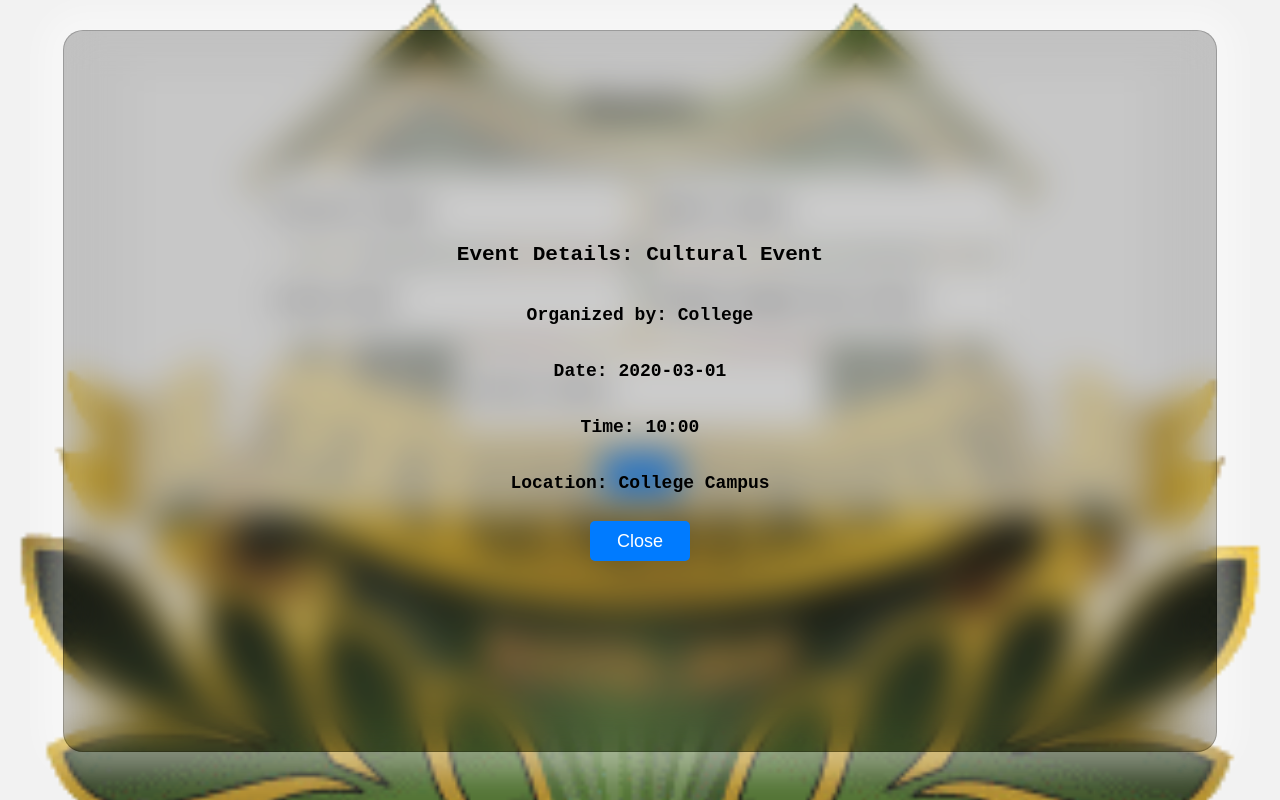
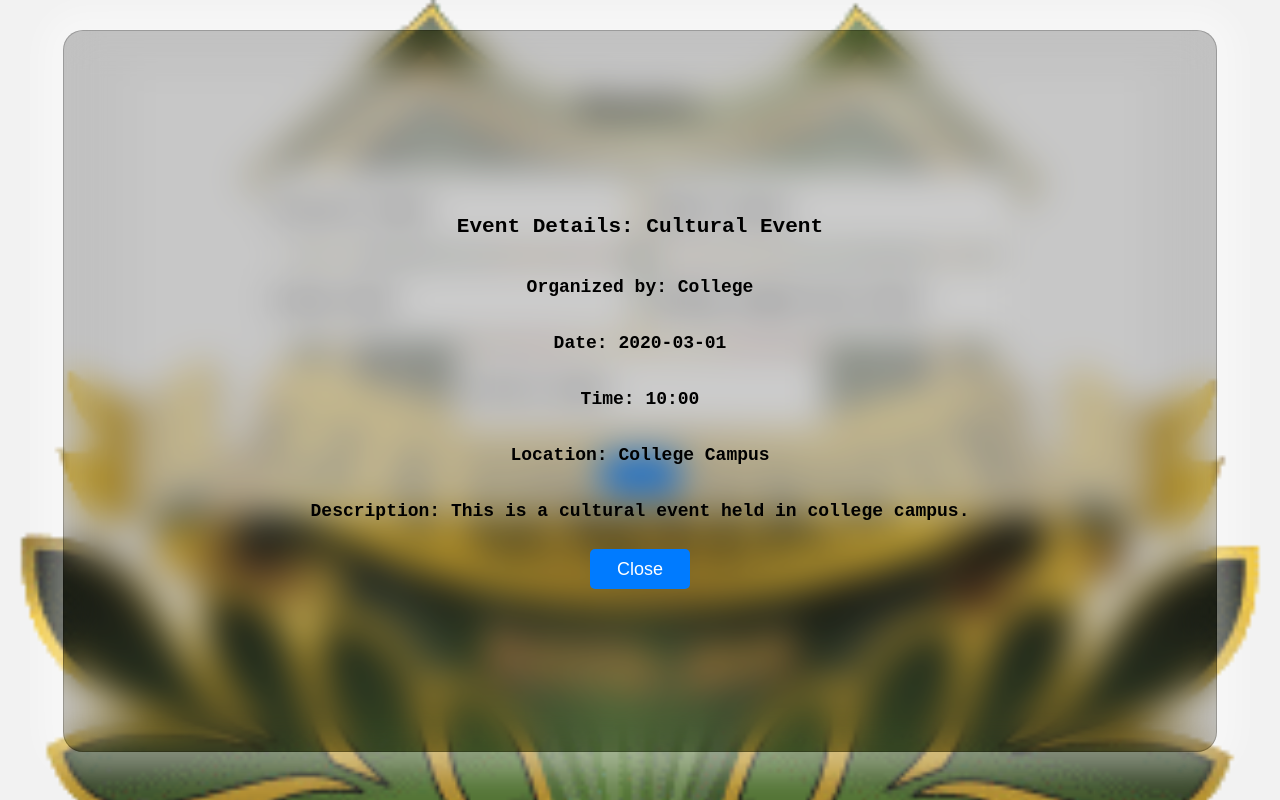
Before and after one commit to shoryadixit/Events-Management, a plain HTML site: page event.html in a window 1280 px wide. Both pictures are taken after a click on the element "Cultural Event". Drawn offline with Linux system fonts and the light colour scheme.

Commit message:
Commit changes

```diff
--- a/event.html
+++ b/event.html
@@ -31,6 +31,9 @@
         var eventLocation = document.createElement("p");
         eventLocation.textContent = "Location: " + event.location;
 
+        var description = document.createElement("p");
+        description.textContent = "Description: " + event.description;
+
         var closeButton = document.createElement("button");
         closeButton.textContent = "Close";
         closeButton.addEventListener("click", function () {
@@ -42,6 +45,7 @@
         dialogBox.appendChild(eventDate);
         dialogBox.appendChild(eventTime);
         dialogBox.appendChild(eventLocation);
+        dialogBox.appendChild(description);
         dialogBox.appendChild(closeButton);
 
         document.body.appendChild(dialogBox);
--- a/index.js
+++ b/index.js
@@ -5,6 +5,7 @@ var events = [
         date: "2020-03-01",
         time: "10:00",
         location: "College Campus",
+        description: "This is a cultural event held in college campus."
     },
 
     {
```
